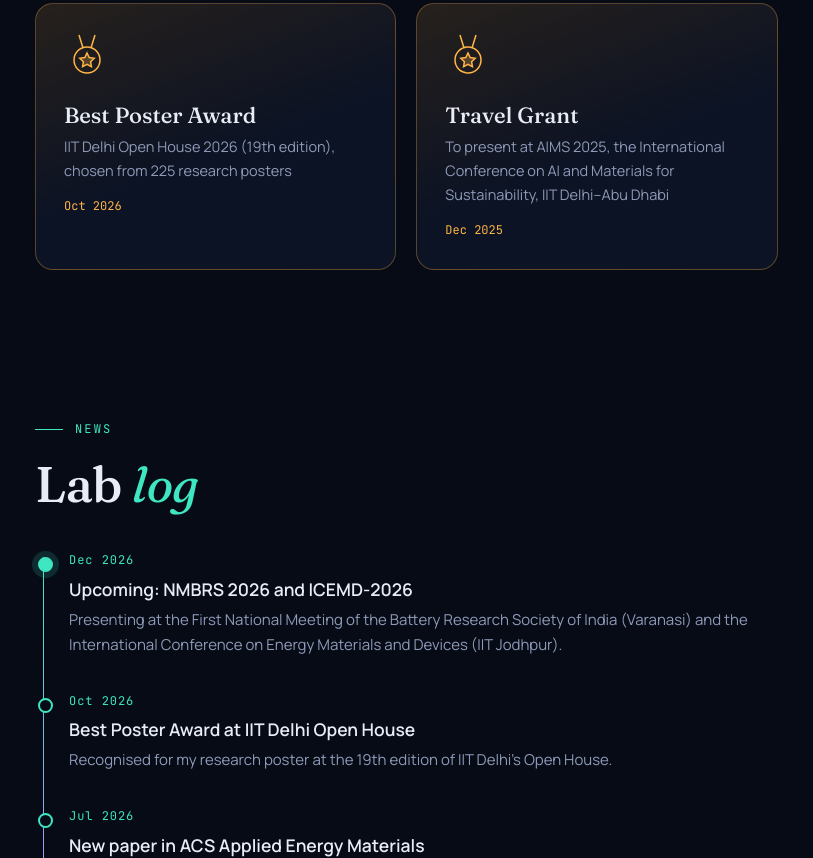
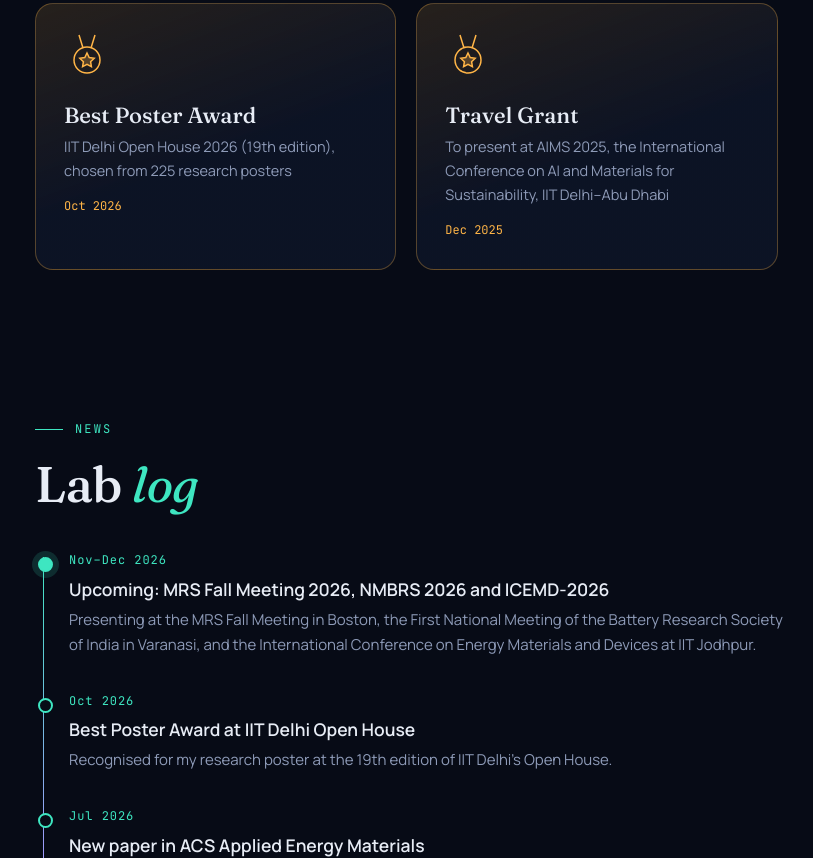
Before and after one commit to saqibsq/saqibsq.github.io, a plain HTML site: page index.html in a window 1280 px wide. Shown: the part 6281-7139 px from the top of the page, without its empty margins (43-856 px from the left). Drawn offline with Linux system fonts and the light colour scheme.

Commit message:
Add files via upload

```diff
--- a/index.html
+++ b/index.html
@@ -307,10 +307,12 @@ const SITE = {
 
   // status: "upcoming" | "presented" | "accepted"
   conferences: [
+    { status: "upcoming", short: "MRS Fall Meeting 2026", name: "Materials Research Society Fall Meeting & Exhibit",
+      place: "Boston, USA", date: "29 Nov – 4 Dec 2026" },
+    { status: "upcoming", short: "NMBRS 2026", name: "First National Meeting of the Battery Research Society of India",
+      place: "Varanasi, India", date: "11–14 Dec 2026" },
     { status: "upcoming", short: "ICEMD-2026", name: "International Conference on Energy Materials and Devices",
       place: "IIT Jodhpur, India", date: "21–23 Dec 2026" },
-    { status: "upcoming", short: "NMBRS 2026", name: "First National Meeting of the Battery Research Society of India",
-      place: "Varanasi, India", date: "11–14 Dec 2026" },
     { status: "presented", short: "IIT Delhi Open House", name: "19th Open House, Indian Institute of Technology Delhi",
       place: "New Delhi, India", date: "31 Oct 2026", note: "Best Poster Award" },
     { status: "presented", short: "ICAMET-2026", name: "International Conference on Advanced Materials for Energy and Textile Applications",
@@ -328,8 +330,8 @@ const SITE = {
   ],
 
   news: [
-    { when: "Dec 2026", highlight: true, title: "Upcoming: NMBRS 2026 and ICEMD-2026",
-      text: "Presenting at the First National Meeting of the Battery Research Society of India (Varanasi) and the International Conference on Energy Materials and Devices (IIT Jodhpur)." },
+    { when: "Nov–Dec 2026", highlight: true, title: "Upcoming: MRS Fall Meeting 2026, NMBRS 2026 and ICEMD-2026",
+      text: "Presenting at the MRS Fall Meeting in Boston, the First National Meeting of the Battery Research Society of India in Varanasi, and the International Conference on Energy Materials and Devices at IIT Jodhpur." },
     { when: "Oct 2026", title: "Best Poster Award at IIT Delhi Open House",
       text: "Recognised for my research poster at the 19th edition of IIT Delhi's Open House." },
     { when: "Jul 2026", title: "New paper in ACS Applied Energy Materials",
```
